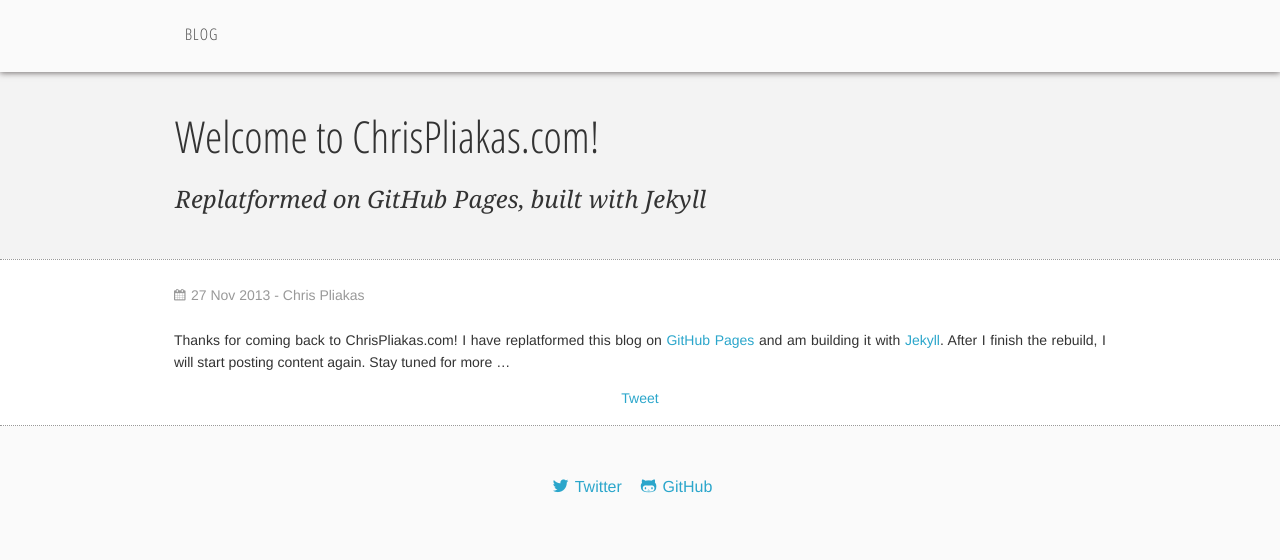
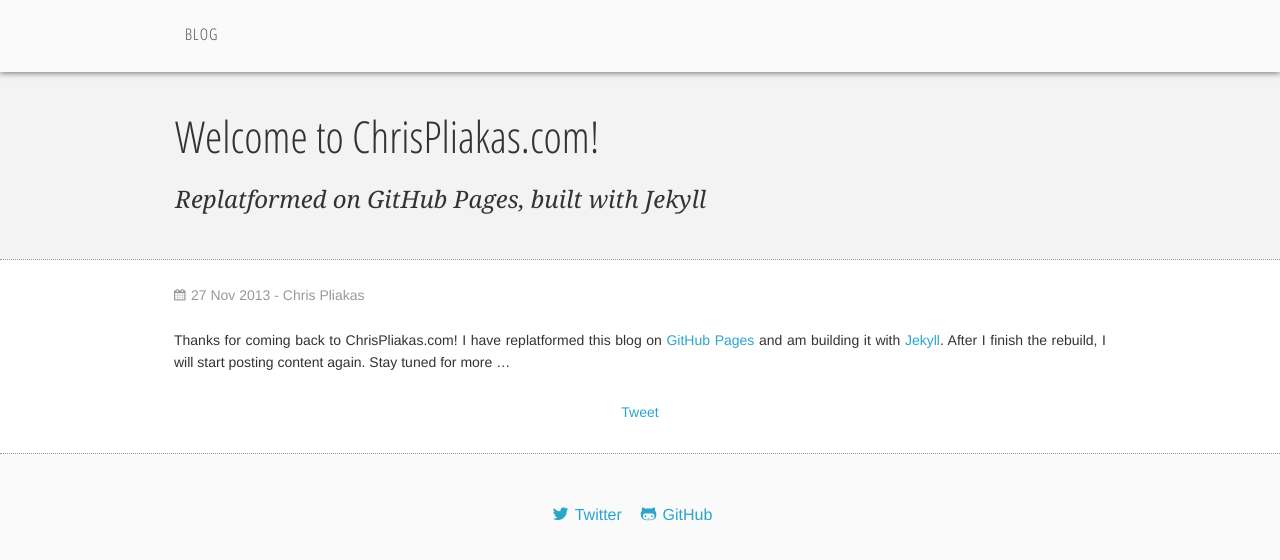
Before and after one commit to cpliakas/cpliakas.github.io, a Jekyll site: the page built from _posts/2013-11-24-welcome.markdown, in a window 1280 px wide. Shown: the top 560 px of the page. Built offline with Jekyll 4.4.1, drawn with Linux system fonts in a browser that asks for light colours; some web fonts are replaced; Markdown is read by kramdown in place of the engine named in the settings; comment, search, counter and statistics services are not loaded.

Commit message:
Added spacing to share buttons.

```diff
--- a/stylesheets/app.css
+++ b/stylesheets/app.css
@@ -21,6 +21,8 @@
 }
 
 .share-buttons {
+    padding-top: 1em;
+    padding-bottom: 1em;
     text-align: center;
 }
 
```
